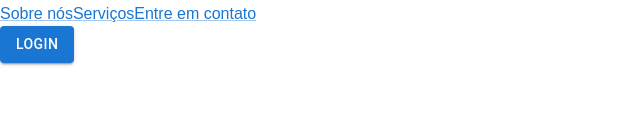
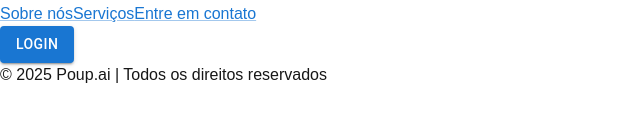
Before and after one commit to Douglass1981/FIAP-Fase1, a Next.js app: page /sobre in a window 1280 px wide. Shown: the part 166-300 px from the top of the page, without its empty margins (0-640 px from the left). Built offline with nearby package versions, Linux system fonts and the light colour scheme.

Commit message:
feat(about): add footer structure

```diff
--- a/src/app/sobre/page.tsx
+++ b/src/app/sobre/page.tsx
@@ -48,6 +48,10 @@ export default function Initial() {
             Login
           </Button>
         </nav>
+
+        <footer className={styles["content__footer"]}>
+          <p>© 2025 Poup.ai | Todos os direitos reservados</p>
+        </footer>
       </Box>
     </>
   );
```
